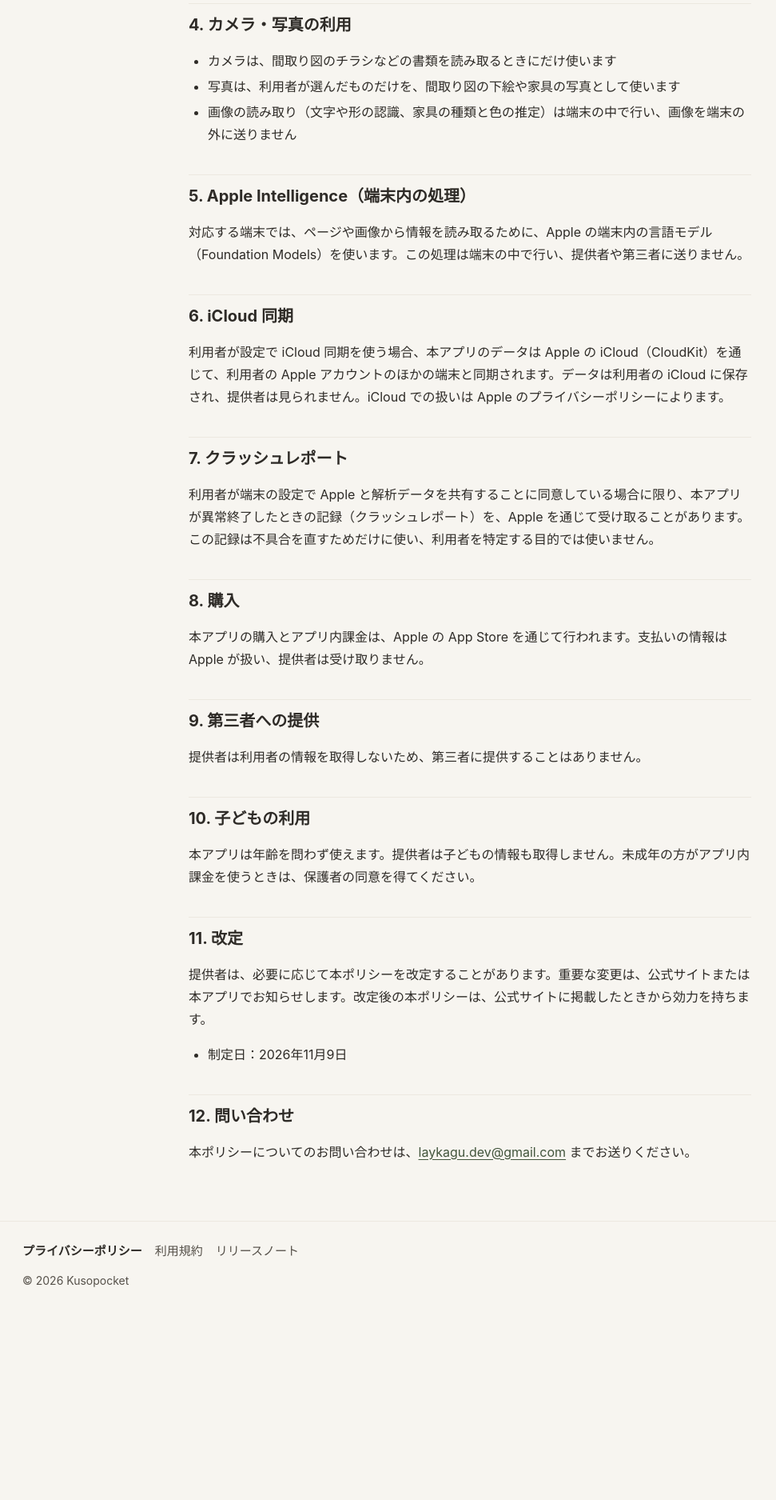
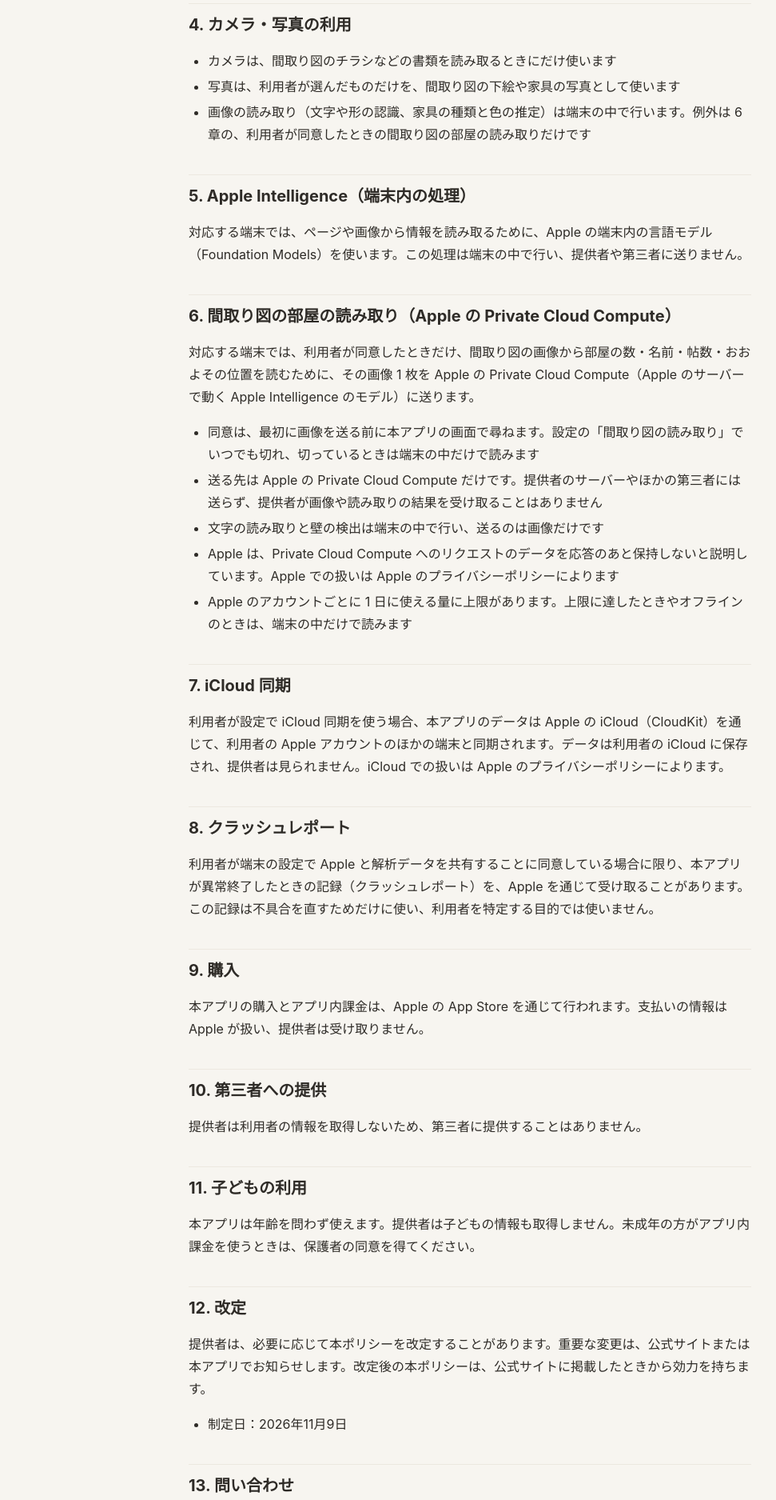
Before and after one commit to kusopocket/laykagu, a plain HTML site: page privacy/index.html in a window 1280 px wide. Shown: the part 960-2835 px from the top of the page at 80% size, without its empty margins (52-1023 px from the left). Before the commit the page ends 2613 px from the top, so only its background shows below. Drawn offline with Linux system fonts and the light colour scheme.

Commit message:
PCC（Apple の Private Cloud Compute）の説明をプライバシーポリシー・トップ・よくある質問に足し、画面の図を 1.0.0 の画面に替えた
Co-Authored-By: Claude Opus 5.5 <noreply@anthropic.com>

```diff
--- a/privacy/index.html
+++ b/privacy/index.html
@@ -59,26 +59,35 @@
 <ul>
 <li>カメラは、間取り図のチラシなどの書類を読み取るときにだけ使います</li>
 <li>写真は、利用者が選んだものだけを、間取り図の下絵や家具の写真として使います</li>
-<li>画像の読み取り（文字や形の認識、家具の種類と色の推定）は端末の中で行い、画像を端末の外に送りません</li>
+<li>画像の読み取り（文字や形の認識、家具の種類と色の推定）は端末の中で行います。例外は 6 章の、利用者が同意したときの間取り図の部屋の読み取りだけです</li>
 </ul>
 <h2 id="s5">5. Apple Intelligence（端末内の処理）</h2>
 <p>対応する端末では、ページや画像から情報を読み取るために、Apple の端末内の言語モデル（Foundation Models）を使います。この処理は端末の中で行い、提供者や第三者に送りません。</p>
-<h2 id="s6">6. iCloud 同期</h2>
+<h2 id="s6">6. 間取り図の部屋の読み取り（Apple の Private Cloud Compute）</h2>
+<p>対応する端末では、利用者が同意したときだけ、間取り図の画像から部屋の数・名前・帖数・おおよその位置を読むために、その画像 1 枚を Apple の Private Cloud Compute（Apple のサーバーで動く Apple Intelligence のモデル）に送ります。</p>
+<ul>
+<li>同意は、最初に画像を送る前に本アプリの画面で尋ねます。設定の「間取り図の読み取り」でいつでも切れ、切っているときは端末の中だけで読みます</li>
+<li>送る先は Apple の Private Cloud Compute だけです。提供者のサーバーやほかの第三者には送らず、提供者が画像や読み取りの結果を受け取ることはありません</li>
+<li>文字の読み取りと壁の検出は端末の中で行い、送るのは画像だけです</li>
+<li>Apple は、Private Cloud Compute へのリクエストのデータを応答のあと保持しないと説明しています。Apple での扱いは Apple のプライバシーポリシーによります</li>
+<li>Apple のアカウントごとに 1 日に使える量に上限があります。上限に達したときやオフラインのときは、端末の中だけで読みます</li>
+</ul>
+<h2 id="s7">7. iCloud 同期</h2>
 <p>利用者が設定で iCloud 同期を使う場合、本アプリのデータは Apple の iCloud（CloudKit）を通じて、利用者の Apple アカウントのほかの端末と同期されます。データは利用者の iCloud に保存され、提供者は見られません。iCloud での扱いは Apple のプライバシーポリシーによります。</p>
-<h2 id="s7">7. クラッシュレポート</h2>
+<h2 id="s8">8. クラッシュレポート</h2>
 <p>利用者が端末の設定で Apple と解析データを共有することに同意している場合に限り、本アプリが異常終了したときの記録（クラッシュレポート）を、Apple を通じて受け取ることがあります。この記録は不具合を直すためだけに使い、利用者を特定する目的では使いません。</p>
-<h2 id="s8">8. 購入</h2>
+<h2 id="s9">9. 購入</h2>
 <p>本アプリの購入とアプリ内課金は、Apple の App Store を通じて行われます。支払いの情報は Apple が扱い、提供者は受け取りません。</p>
-<h2 id="s9">9. 第三者への提供</h2>
+<h2 id="s10">10. 第三者への提供</h2>
 <p>提供者は利用者の情報を取得しないため、第三者に提供することはありません。</p>
-<h2 id="s10">10. 子どもの利用</h2>
+<h2 id="s11">11. 子どもの利用</h2>
 <p>本アプリは年齢を問わず使えます。提供者は子どもの情報も取得しません。未成年の方がアプリ内課金を使うときは、保護者の同意を得てください。</p>
-<h2 id="s11">11. 改定</h2>
+<h2 id="s12">12. 改定</h2>
 <p>提供者は、必要に応じて本ポリシーを改定することがあります。重要な変更は、公式サイトまたは本アプリでお知らせします。改定後の本ポリシーは、公式サイトに掲載したときから効力を持ちます。</p>
 <ul>
 <li>制定日：2026年11月9日</li>
 </ul>
-<h2 id="s12">12. 問い合わせ</h2>
+<h2 id="s13">13. 問い合わせ</h2>
 <p>本ポリシーについてのお問い合わせは、<a href="mailto:laykagu.dev@gmail.com">laykagu.dev@gmail.com</a> までお送りください。</p>
 </article>
 </main>
```
Also changed, not shown: 404.html (+1 -1 lines), en/faq/index.html (+6 -1 lines), en/index.html (+1 -1 lines), en/privacy/index.html (+17 -8 lines), faq/index.html (+6 -1 lines), index.html (+1 -1 lines), assets/shots/en-editor-2d.png, assets/shots/en-editor-3d.png, assets/shots/ja-editor-2d.png, assets/shots/ja-editor-3d.png.
